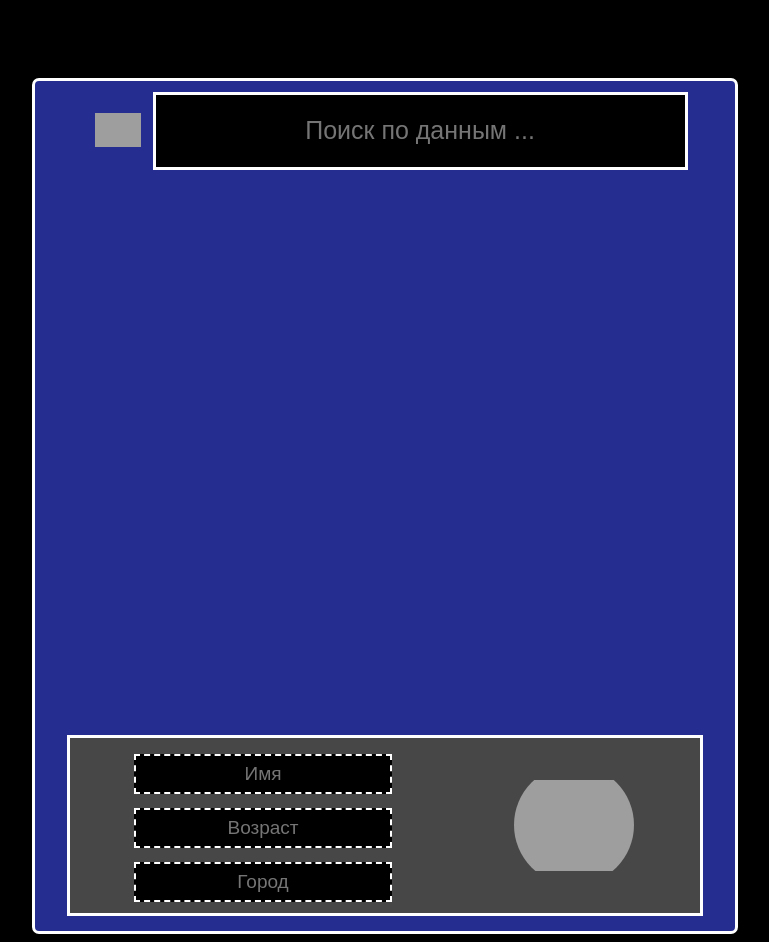
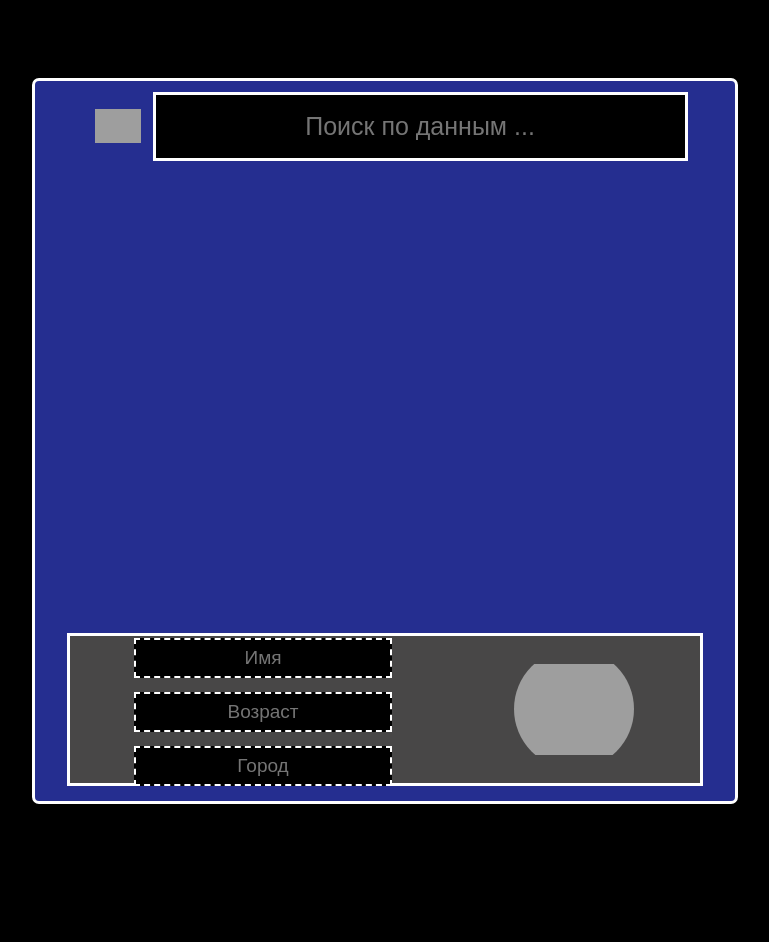
Before and after one commit to Matvey242/Task-22, a plain HTML site: page client/index.html in a window 1280 px wide. Shown: the whole page, without its empty margins (255-1024 px from the left). After the commit the page ends 812 px from the top, so only its background shows below. Drawn offline with Linux system fonts and the light colour scheme; no server answers; grey boxes are pictures that could not be loaded.

Commit message:
homework done

```diff
--- a/client/style.css
+++ b/client/style.css
@@ -7,7 +7,7 @@ body {
 .container {
     margin-top: 5.5%;
     width: 700px;
-    height: 850px;
+    height: 720px;
     background-color: rgb(37, 46, 144);
     display: flex;
     flex-direction: column;
```
